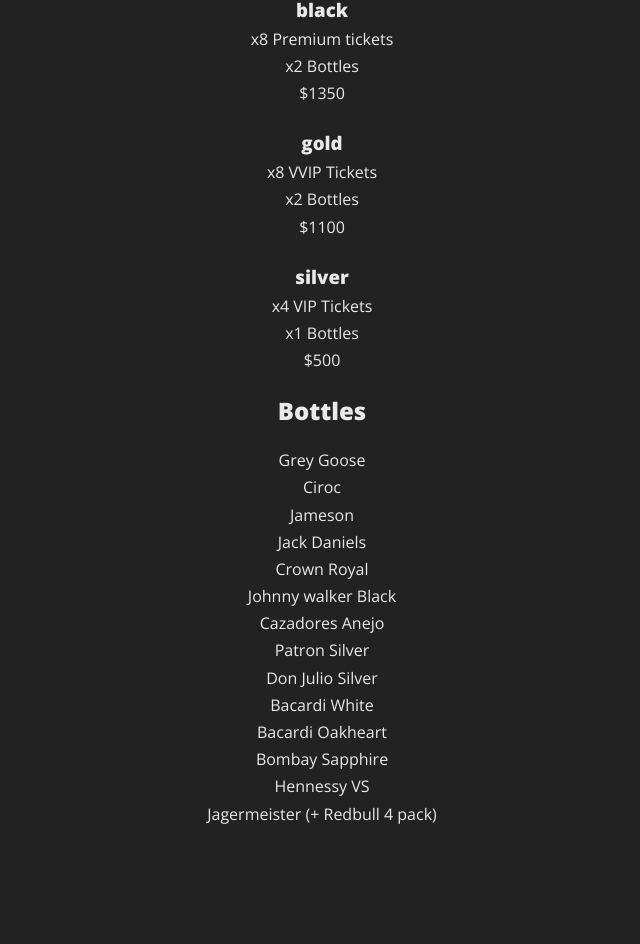
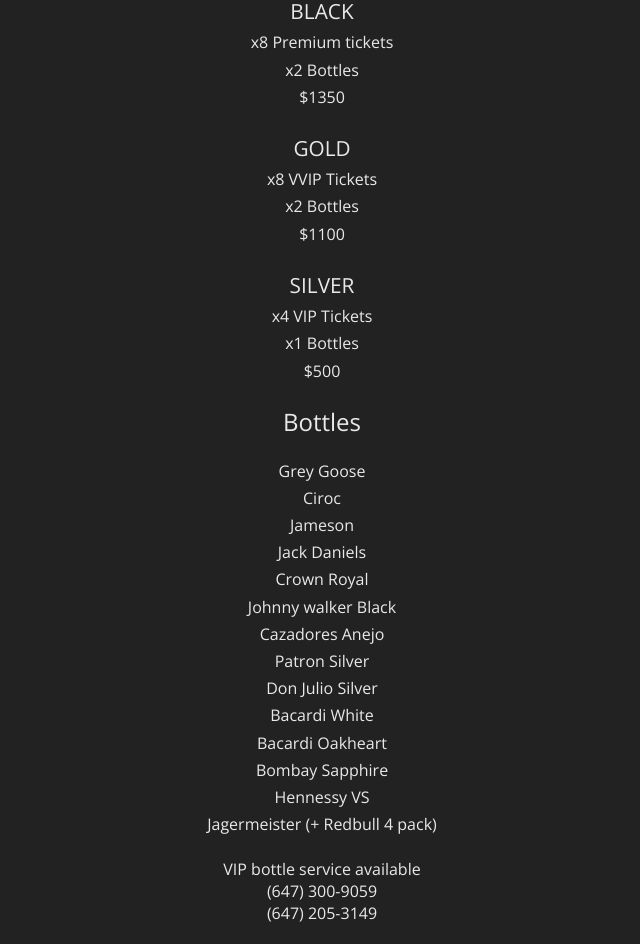
Before and after one commit to vancityjun/jj-ent, a React (Create React App) app: page /vip-booth in a window 1280 px wide. Shown: the part 139-1083 px from the top of the page, without its empty margins (318-958 px from the left). Before the commit the page ends 987 px from the top, so only its background shows below. Built offline with nearby package versions, Linux system fonts and the light colour scheme.

Commit message:
improve styles, add links to buttons

```diff
--- a/src/App.scss
+++ b/src/App.scss
@@ -11,7 +11,12 @@
 section {
   width: 100%;
 }
-
+h1,
+h2,
+h3,
+h4 {
+  font-weight: 500;
+}
 nav {
   position: absolute;
   z-index: 10000;
@@ -40,6 +45,7 @@
   justify-content: center;
   .title {
     font-size: 3em;
+    font-weight: 600;
     width: 70%;
     text-align: center;
   }
@@ -54,12 +60,15 @@
   text-transform: uppercase;
   font-size: 2em;
   line-height: 1.2;
+  font-weight: 600;
   .title {
     color: $primaryColor;
+    font-weight: inherit;
   }
   .subtitle {
     color: $subColor;
     font-size: 0.9em;
+    font-weight: inherit;
     span {
       letter-spacing: 7px;
     }
@@ -68,6 +77,7 @@
 .guestName {
   font-size: 1.5rem;
   background: $subColor;
+  font-weight: 600;
   color: #222;
   display: inline-block;
   width: 90%;
@@ -89,6 +99,11 @@
   font-weight: 300;
   margin-top: 20px;
   line-height: 1.7;
+  .title {
+    text-transform: uppercase;
+    font-weight: 500;
+    font-size: 1.3em;
+  }
 }
 .media {
   iframe {
--- a/src/Pages/Ticket.js
+++ b/src/Pages/Ticket.js
@@ -1,13 +1,24 @@
 import React from "react";
 const links = [
-  { title: "Early bird", to: "" },
-  { title: "General Admission", to: "" },
-  { title: "Promo ticket", to: "" }
+  {
+    title: "Early bird",
+    to:
+      "https://www.eventbrite.ca/e/changmo-after-party-in-toronto-with-jj-entertainment-tickets-95779482009"
+  },
+  {
+    title: "General Admission",
+    to:
+      "https://www.eventbrite.ca/e/changmo-after-party-in-toronto-with-jj-entertainment-tickets-95779482009"
+  },
+  {
+    title: "Promo ticket",
+    to: "https://www.eventbrite.ca/e/promo-code-tickets-tickets-96086462195"
+  }
 ];
 const Buttons = () =>
   links.map((button, i) => {
     return (
-      <a className="btn" href={button.to}>
+      <a className="btn" href={button.to} target="_blank">
         {button.title}
       </a>
     );
--- a/src/Pages/VipBooth.js
+++ b/src/Pages/VipBooth.js
@@ -7,6 +7,12 @@
     <div className="vipBooth">
       <BoothPackages />
       <BottlePrice />
+      <div className="container">
+        <p>VIP bottle service available</p>
+        <a href="tel:6473009059">(647) 300-9059</a>
+        <br />
+        <a href="tel:6472053149">(647) 205-3149</a>
+      </div>
     </div>
   );
 };
--- a/src/components/BoothPackages.js
+++ b/src/components/BoothPackages.js
@@ -9,7 +9,7 @@
       });
     return (
       <div className="packageLists" key={i}>
-        <h3>{booth.title}</h3>
+        <h3 className="title">{booth.title}</h3>
         {services()}
         <p className="price">{"$" + booth.price}</p>
       </div>
--- a/src/components/Info.js
+++ b/src/components/Info.js
@@ -8,7 +8,7 @@
         <h3 className="subtitle">Offical After Party</h3>
       </div>
       <h3 className="guestName">
-        Presented by
+        Presented by&nbsp;
         <img
           className="logo"
           src={require("../images/jjlogo-black.svg")}
@@ -25,8 +25,9 @@
         <span>Address: 580 King ST W, Toronto</span>
         <span>Must bring your I.D</span>
         <span>
-          VIP bottle service available{" "}
-          <a href="tel:6473009059">(647) 300-9059</a> /{" "}
+          <p>VIP bottle service available</p>
+          <a href="tel:6473009059">(647) 300-9059</a>
+          <br />
           <a href="tel:6472053149">(647) 205-3149</a>
         </span>
       </div>
```
